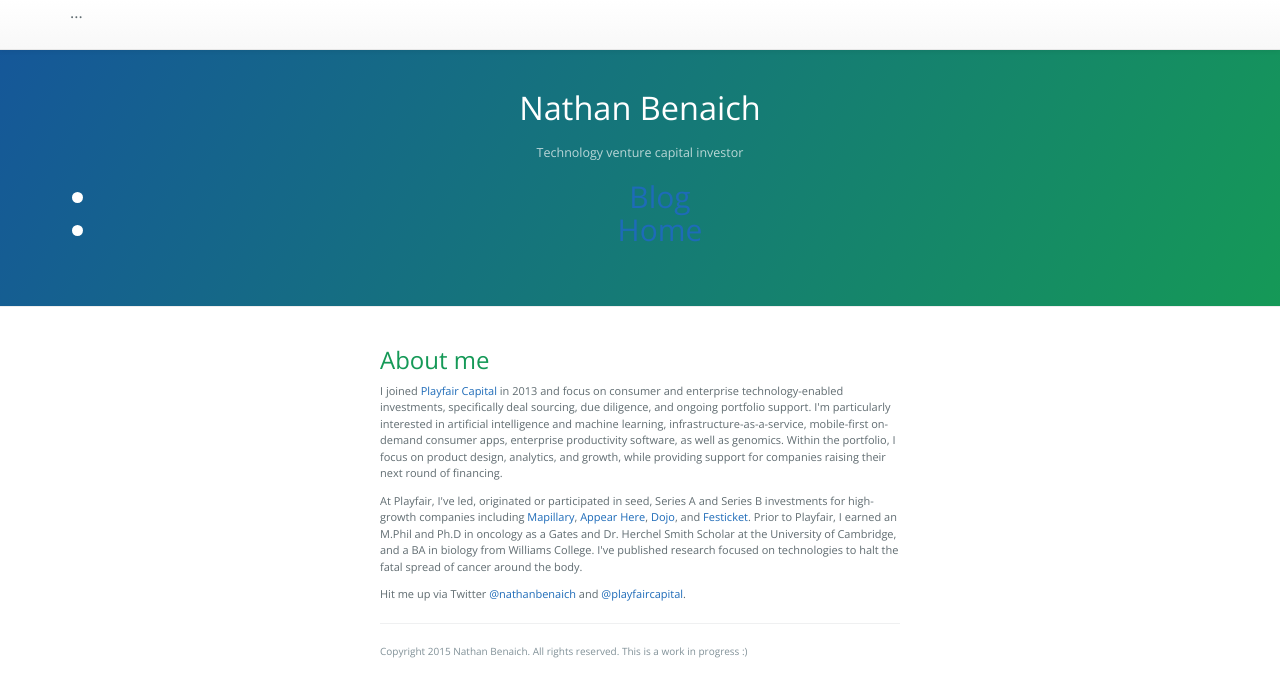
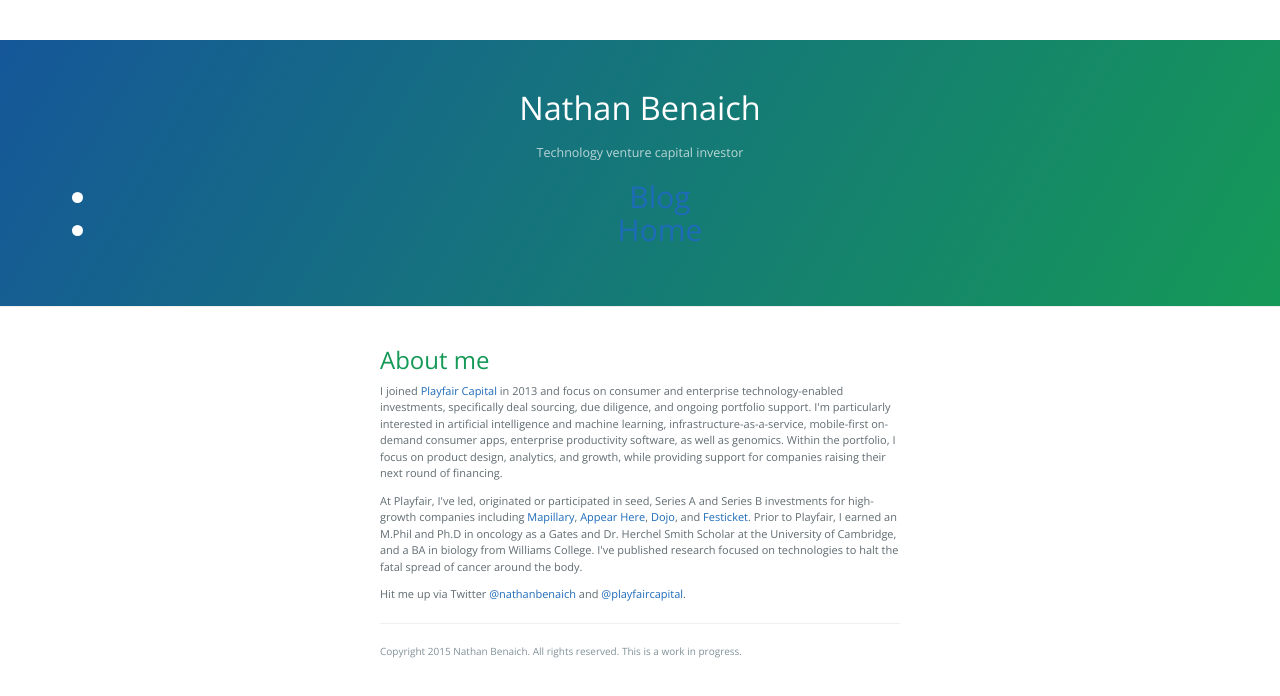
Before and after one commit to nathanbenaich/nathanbenaich.github.io, a plain HTML site: page index.html in a window 1280 px wide. Drawn offline with nearby package versions, Linux system fonts and the light colour scheme.

Commit message:
revereted

```diff
--- a/index.html
+++ b/index.html
@@ -22,11 +22,6 @@
   </head>
 
   <body>
-  <nav class="navbar navbar-default navbar-fixed-top">
-  <div class="container">
-    ...
-  </div>
-</nav>
 
     <section class="page-header">
       <h1 class="project-name">Nathan Benaich</h1>
@@ -50,7 +45,7 @@
 <p>Hit me up via Twitter <a href="http://twitter.com/nathanbenaich">@nathanbenaich</a> and <a href="http://twitter.com/playfaircapital">@playfaircapital</a>.</p>
 
       <footer class="site-footer">
-        <span class="site-footer-credits">Copyright 2015 Nathan Benaich. All rights reserved. This is a work in progress :)
+        <span class="site-footer-credits">Copyright 2015 Nathan Benaich. All rights reserved. This is a work in progress.
       </footer>
 
     </section>
```
